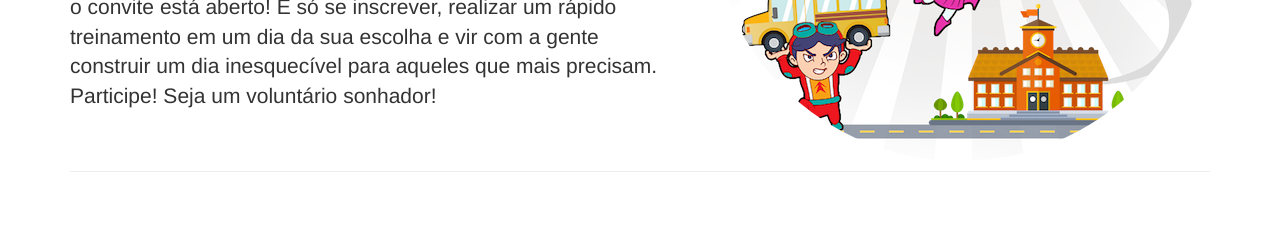
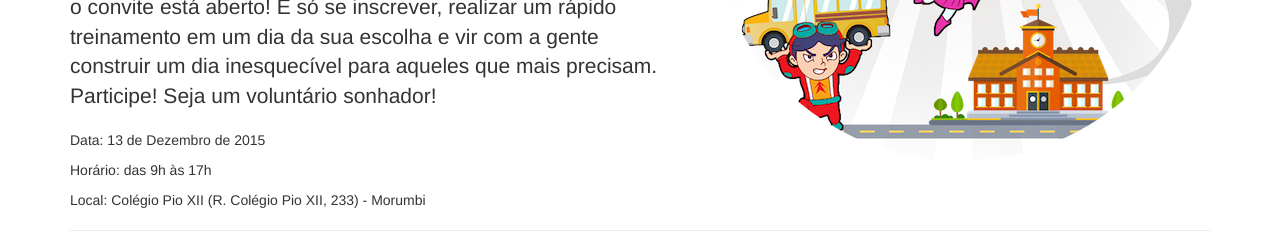
Before and after one commit to sonhar-acordado-sp/festa-de-natal-2015, a plain HTML site: page index.html in a window 1280 px wide. Shown: the part 820-1069 px from the top of the page. Drawn offline with nearby package versions, Linux system fonts and the light colour scheme; some packages are replaced by stand-ins of ours.

Commit message:
Update index.html

```diff
--- a/index.html
+++ b/index.html
@@ -86,6 +86,9 @@
             É só se inscrever, realizar um rápido treinamento em um dia da sua escolha e vir
             com a gente construir um dia inesquecível para aqueles que mais precisam. Participe!
             Seja um voluntário sonhador!</p>
+            <p>Data: 13 de Dezembro de 2015</p>
+            <p>Horário: das 9h às 17h </p>
+            <p>Local: Colégio Pio XII (R. Colégio Pio XII, 233) - Morumbi</p>
         </div>
 
         <hr class="featurette-divider">
```
